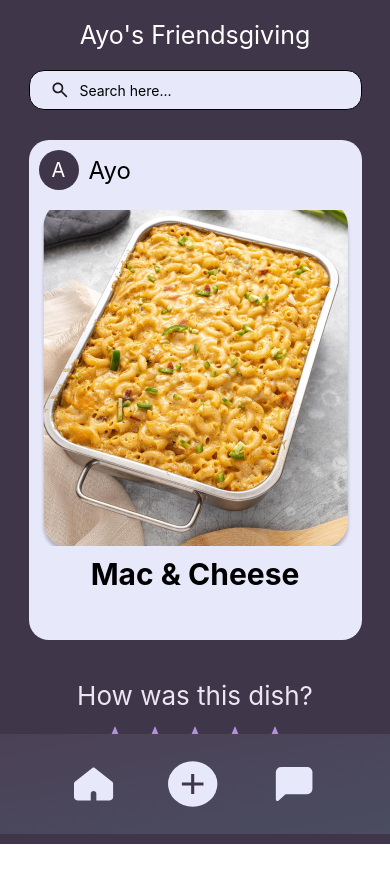
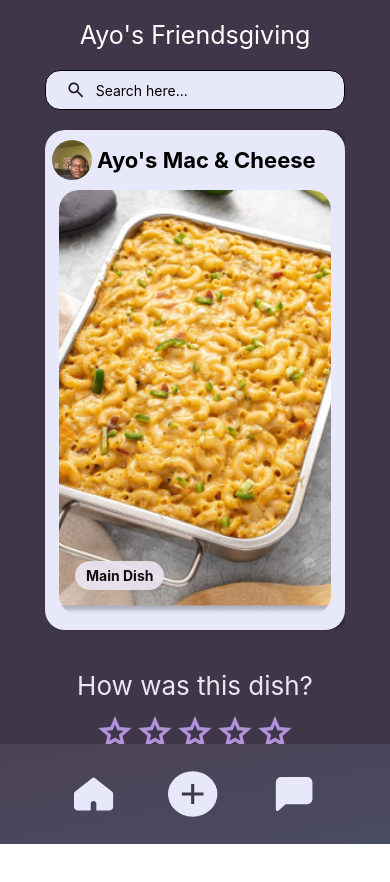
Before and after one commit to Ayomide4/feast-feud, a React Native app: screen /Party in a window 390 px wide. Shown: the top 882 px of the page. Before the commit the page ends 844 px from the top, so only its background shows below. Built offline with nearby package versions, Linux system fonts and the light colour scheme; no server answers.

Commit message:
fix: styling on card

```diff
--- a/src/components/card.tsx
+++ b/src/components/card.tsx
@@ -33,13 +33,12 @@ const styles = StyleSheet.create({
     backgroundColor: "#E8E8FB",
     borderRadius: 20,
     paddingHorizontal: 7,
-    height: "85%",
-    width: "95%",
     shadowColor: "#171717",
     shadowOffset: { width: 5, height: 0 },
     shadowOpacity: 0.3,
     shadowRadius: 3,
     position: "relative",
+    height: 500,
   },
   img: {
     height: "85%",
@@ -51,7 +50,7 @@ const styles = StyleSheet.create({
   tag: {
     position: "absolute",
     left: 30,
-    bottom: 30,
+    bottom: 40,
     borderWidth: 1,
     borderColor: "#e8e8e8",
     borderRadius: 25,
--- a/src/components/navbar.tsx
+++ b/src/components/navbar.tsx
@@ -35,7 +35,7 @@ const styles = StyleSheet.create({
     width: "100%",
     height: 100,
     position: "absolute",
-    bottom: 10,
+    bottom: 0,
   },
   background: {
     width: "100%",
--- a/src/components/review.tsx
+++ b/src/components/review.tsx
@@ -15,7 +15,7 @@ import { bg, text } from "../constants/colors";
 import UpArrow from "../../assets/svg/up-arrow";
 import { useRef, useState } from "react";
 import StarFilled from "../../assets/svg/star-filled";
-import { addReview } from "../api";
+import { addReview } from "../api/index";
 
 const Review = forwardRef((props: any, ref: React.Ref<TextInput>) => {
   const [target, setTarget] = useState<number | null>(null);
--- a/src/screens/PartyScreen.tsx
+++ b/src/screens/PartyScreen.tsx
@@ -14,6 +14,7 @@ import { SafeAreaView } from "react-native-safe-area-context";
 import Search from "../../assets/svg/search";
 import NavBar from "../components/navbar";
 import Review from "../components/review";
+import Card from "../components/card";
 
 export default function PartyScreen() {
   const reviewRef = useRef<TextInput>(null);
@@ -31,7 +32,6 @@ export default function PartyScreen() {
       </View>
       <View style={styles.mainContainer}>
         <KeyboardAvoidingView
-          style={styles.avoid}
           behavior={Platform.OS === "ios" ? "padding" : "height"}
           keyboardVerticalOffset={Platform.OS === "ios" ? 100 : 0}
         >
@@ -53,46 +53,8 @@ export default function PartyScreen() {
               />
             </View>
 
-            <Pressable onPress={focusInput}>
-              <View style={styles.card}>
-                <View
-                  style={{
-                    flexDirection: "row",
-                    alignItems: "center",
-                    marginBottom: 20,
-                  }}
-                >
-                  <View
-                    style={{
-                      borderRadius: "50%",
-                      backgroundColor: "#3f3649",
-                      width: 40,
-                      height: 40,
-                      alignItems: "center",
-                      justifyContent: "center",
-                      marginRight: 10,
-                    }}
-                  >
-                    <Text style={{ color: "#fff", fontSize: 20 }}>A</Text>
-                  </View>
-                  <Text style={{ fontSize: 24, fontWeight: "semibold" }}>
-                    Ayo
-                  </Text>
-                </View>
-                <Image
-                  style={styles.img}
-                  source={require("../../assets/mac.png")}
-                />
-                <Text
-                  style={{
-                    fontSize: 30,
-                    fontWeight: "bold",
-                    textAlign: "center",
-                  }}
-                >
-                  Mac & Cheese
-                </Text>
-              </View>
+            <Pressable onPress={focusInput} style={{ marginTop: 20 }}>
+              <Card />
             </Pressable>
 
             <Review ref={reviewRef} />
@@ -130,32 +92,9 @@ const styles = StyleSheet.create({
     flexDirection: "row",
     alignItems: "center",
   },
-  card: {
-    backgroundColor: "#E8E8FB",
-    borderRadius: 20,
-    marginTop: 30,
-    padding: 10,
-    height: 500,
-  },
   img: {
     height: "70%",
     resizeMode: "cover",
     marginBottom: 10,
   },
-  reviewBtn: {
-    marginTop: 10,
-    width: "100%",
-    borderBottomWidth: 100,
-    borderBottomColor: "red",
-    borderLeftWidth: 20,
-    borderTopLeftRadius: 50,
-    borderLeftColor: "transparent",
-    borderRightWidth: 50,
-    borderRightColor: "transparent",
-    borderStyle: "solid",
-  },
-  avoid: {
-    flex: 1,
-    position: "relative",
-  },
 });
```
